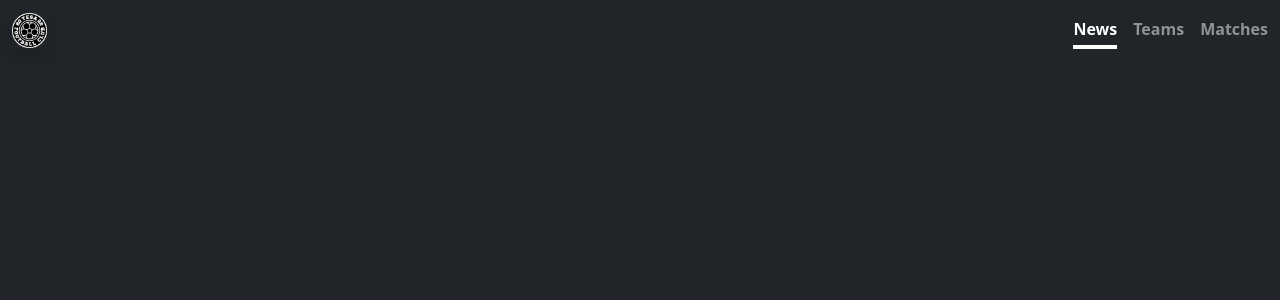
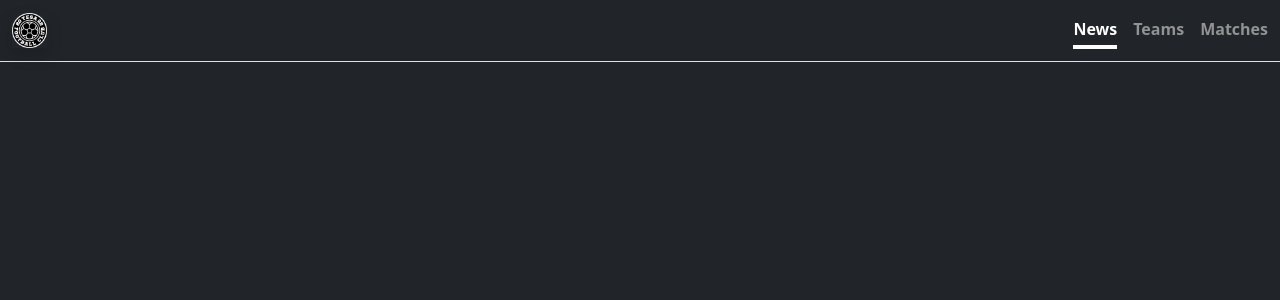
Before and after one commit to tesafc/tesafc.github.io, a Jekyll site: the page built from index.html, in a window 1280 px wide. Shown: the top 300 px of the page. Built offline with Jekyll 4.4.1, drawn with Linux system fonts in a browser that asks for light colours.

Commit message:
Update default.html

```diff
--- a/_layouts/default.html
+++ b/_layouts/default.html
@@ -21,7 +21,7 @@
     <link rel="stylesheet" href="{{ 'assets/stylesheet.css' | relative_url }}">
   </head>
   <body class="text-bg-dark">
-    <div class="container-fluid text-bg-dark">
+    <div class="container-fluid text-bg-dark border-bottom">
       <header class="navbar mx-auto">
         <a class="navbar-brand" href="{{ site.baseurl }}">
           <img src="{{ '/assets/img/logo-1_v2.png' | relative_url }}" width="35" height="35" class="shadow">
```
